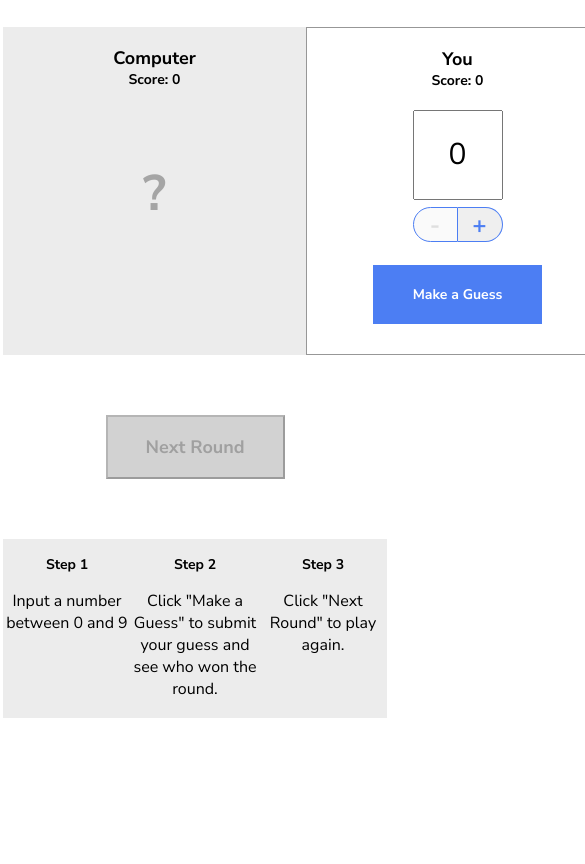
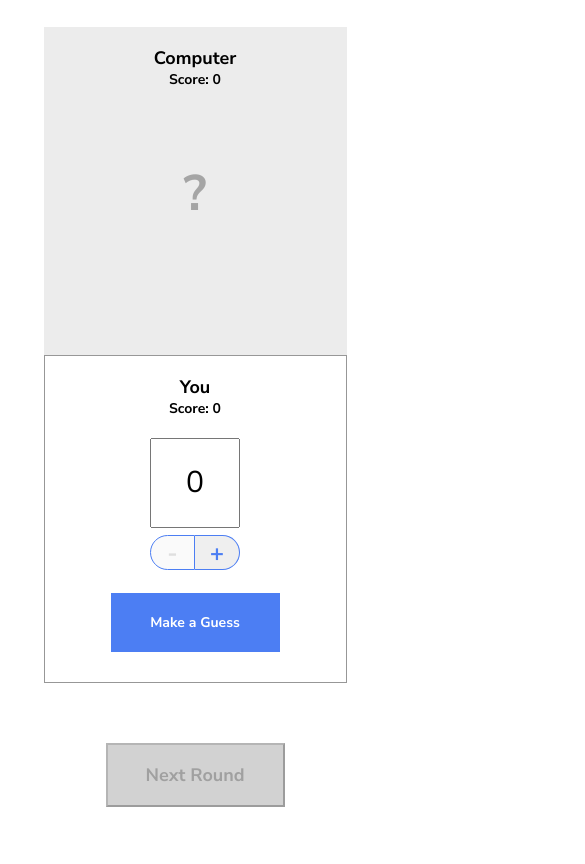
Before and after one commit to angelinakoloska/Number-Guesser, a plain HTML site: page index.html in a window 390 px wide. Shown: the part 187-1051 px from the top of the page, 585 px wide, since content can reach past the window. Before the commit the page ends 908 px from the top, so only its background shows below. Drawn offline with Linux system fonts and the light colour scheme.

Commit message:
Added responsiveness

```diff
--- a/style.css
+++ b/style.css
@@ -1,3 +1,12 @@
+:root {
+  --bg-primary: #fff;
+  --bg-computer: #ececec;
+}
+
+@media (prefers-color-scheme: dark) {
+
+}
+
 * {
   font-family: 'Nunito Sans';
   box-sizing: border-box;
@@ -6,7 +15,7 @@
 body {
   margin: 0 auto;
   padding: 3px;
-  background-color: #fff;
+  background-color: var(--bg-primary);
 }
 
 .game-container {
@@ -77,7 +86,7 @@ header {
 }
 
 .computer-guess {
-  background-color: #ececec;
+  background-color: var(--bg-computer);
 }
 
 #computer-guess {
@@ -193,3 +202,22 @@ input[type=number]::-webkit-inner-spin-button {
   color: #ec3636;
   font-weight: 700;
 }
+
+/* Media queries */
+@media screen and (max-width: 630px) {
+  .guessing-area {
+    display: flex;
+    flex-direction: column;
+    justify-content: center;
+    align-items: center;
+  }
+}
+
+@media screen and (max-width: 550px) {
+  .instructions {
+    display: flex;
+    flex-direction: column;
+    justify-content: center;
+    align-items: center;
+  }
+}
```
Also changed, not shown: index.html (+0 -1 lines).
